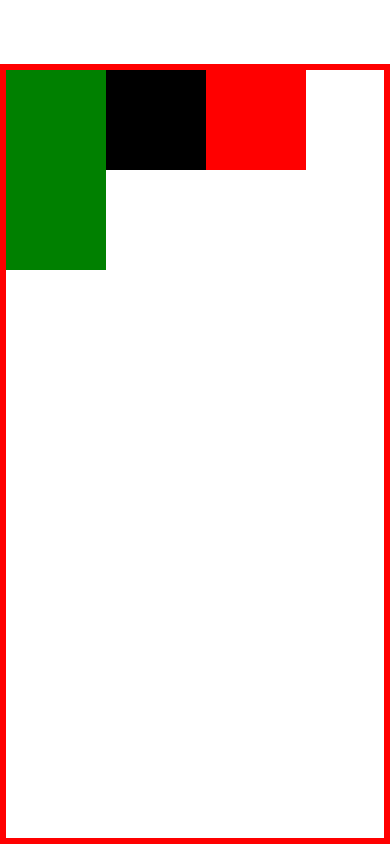
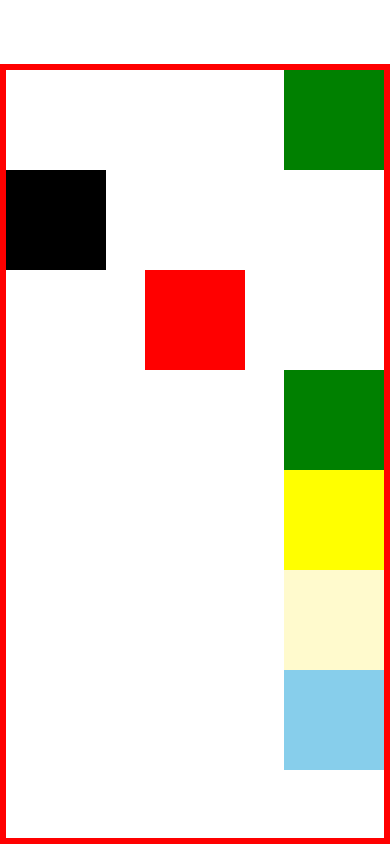
Before and after one commit to TimiMaliki/React-naive, a React Native app in the folder Tutorial/CoreComponents/: screen / in a window 390 px wide. Built offline with nearby package versions, Linux system fonts and the light colour scheme.

Commit message:
tutotial : align self

```diff
--- a/Tutorial/CoreComponents/App.js
+++ b/Tutorial/CoreComponents/App.js
@@ -8,14 +8,15 @@ import Box from "./component/Box";
 const styles = StyleSheet.create({
   container: {
     flex: 1,
-    flexDirection: "row",
-    alignSelf: "stretch",
+    alignItems: "flex-end",
     marginTop: 64,
     borderWidth: 6,
     borderColor: "red",
   },
   text:{
-    color:"white"
+    color:"white",
+    fontSize:40,
+    fontWeight:"bold",
   }
 
 })
@@ -23,14 +24,14 @@ const styles = StyleSheet.create({
 export default function App() {
 
   return (
-    <View style={styles.container}>
-    <Box style={{backgroundColor:"green",color:"white",paddingVertical:100}}>Box 1</Box>
-     <Box style={{backgroundColor:"black",color:"white",}}> Box 2 </Box>
-      <Box style={{backgroundColor:"red",}}> Box 3 </Box>
-       {/* <Box style={{backgroundColor:"green",}}> Box 4 </Box>
-       <Box style={{backgroundColor:"yellow", }}> Box 5 </Box>
-      <Box style={{backgroundColor:"lemonchiffon", }}> Box 6 </Box>
-       <Box style={{backgroundColor:"skyblue", }}> Box 7 </Box> */}
+    <View style={[styles.text,styles.container]}>
+    <Box style={{backgroundColor:"green", alignSelf: "flex-end",}}>Box 1</Box>
+     <Box style={{backgroundColor:"black",alignSelf: "flex-start",}}> Box 2 </Box>
+      <Box style={{backgroundColor:"red",alignSelf: "center"}}> Box 3 </Box>
+       <Box style={{backgroundColor:"green",}}> Box 4 </Box>
+       <Box style={{backgroundColor:"yellow",}}> Box 5 </Box>
+      <Box style={{backgroundColor:"lemonchiffon",}}> Box 6 </Box>
+       <Box style={{backgroundColor:"skyblue",}}> Box 7 </Box>
     </View>
   );
 }
```
